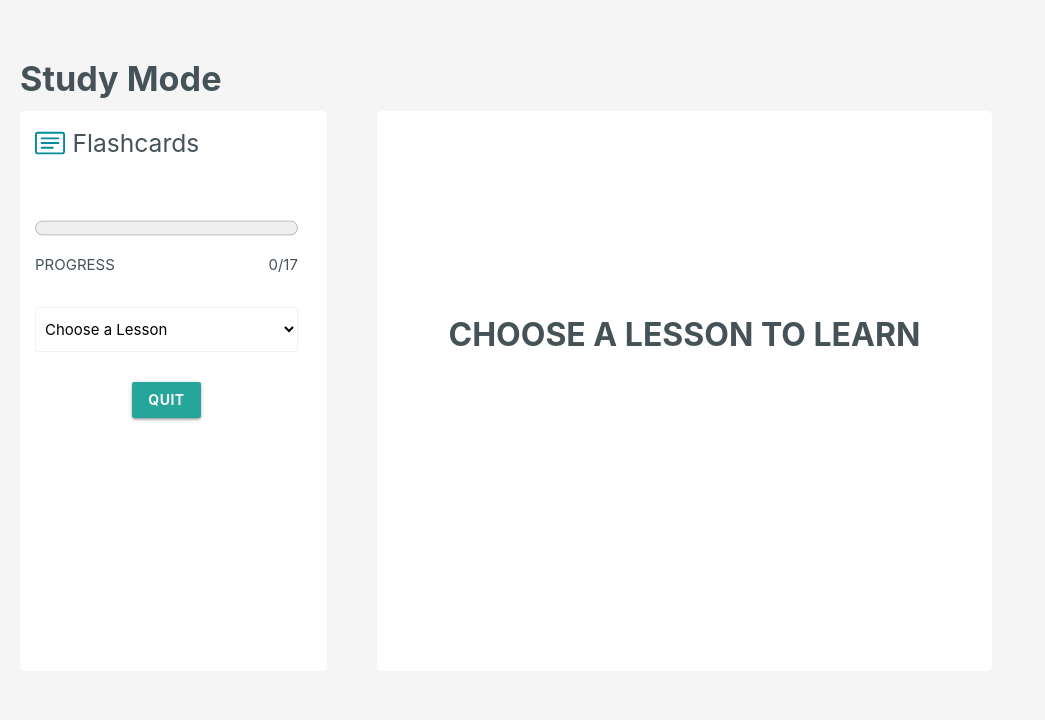
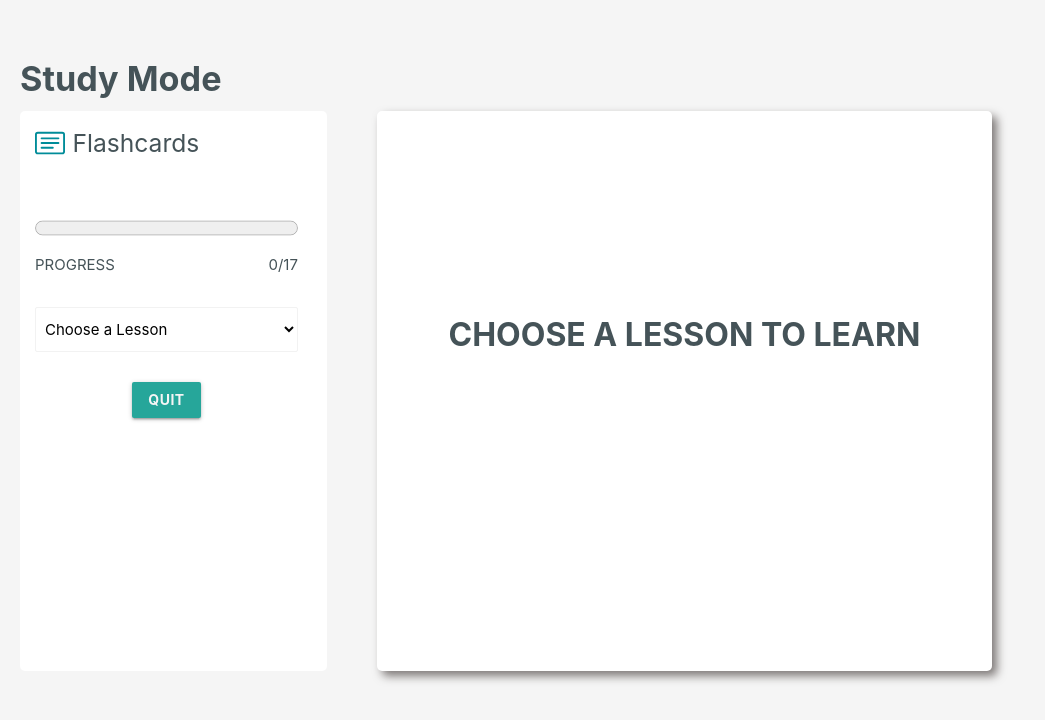
Before and after one commit to nhussaini/essential-words-toefl, a React (Create React App) app: page /learn in a window 1280 px wide. Shown: the top 720 px of the page, without its empty margins (0-1045 px from the left). Built offline with nearby package versions, Linux system fonts and the light colour scheme.

Commit message:
added box shadow for flashcard div

```diff
--- a/src/components/Learn.js
+++ b/src/components/Learn.js
@@ -220,7 +220,7 @@ class Learn extends Component  {
                         this.state.currentWord ?
 
                         <div>
-                        <p style={{textAlign:"center"}}>{this.state.currentWord}</p>
+                        <p style={{textAlign:"center"}} className="current-word">{this.state.currentWord}</p>
                         <p style={{fontWeight:"normal", textTransform:"lowercase",fontSize: "large",textAlign:"center"}}>{this.state.currentWordMeaning}</p>
                         </div>
 
--- a/src/styles/components/_learn.scss
+++ b/src/styles/components/_learn.scss
@@ -80,6 +80,7 @@ body{
         .flashcard-container{
             width: 60%;
             background-color: white;
+            box-shadow: 5px 5px  10px #7D7877 ;
         }
         .select-container{
             width: 90%;
```
